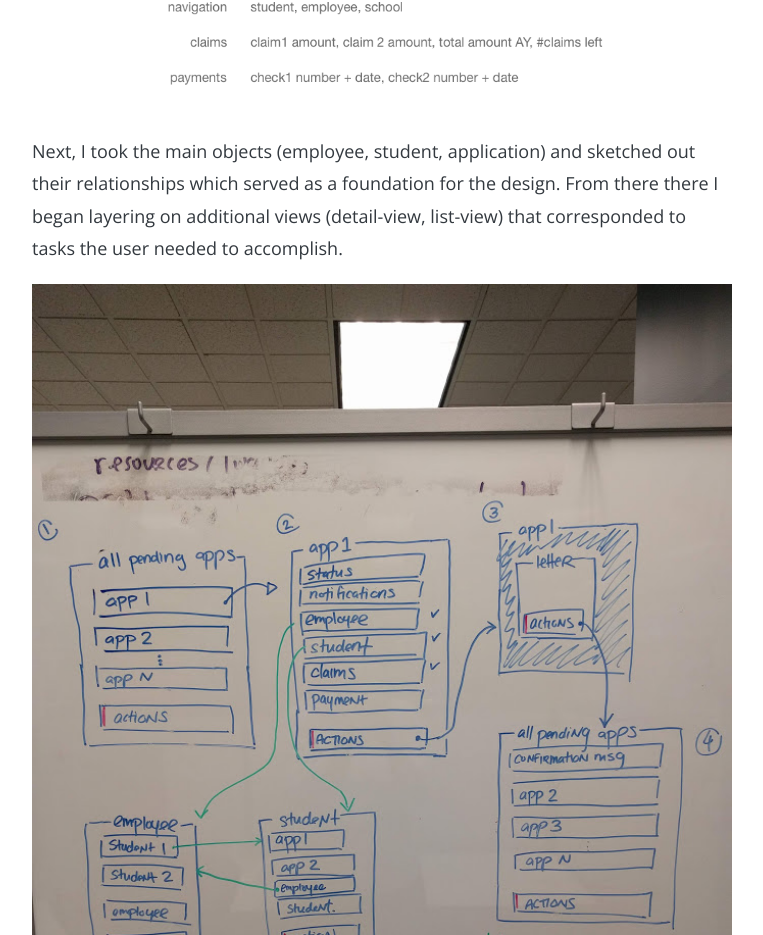
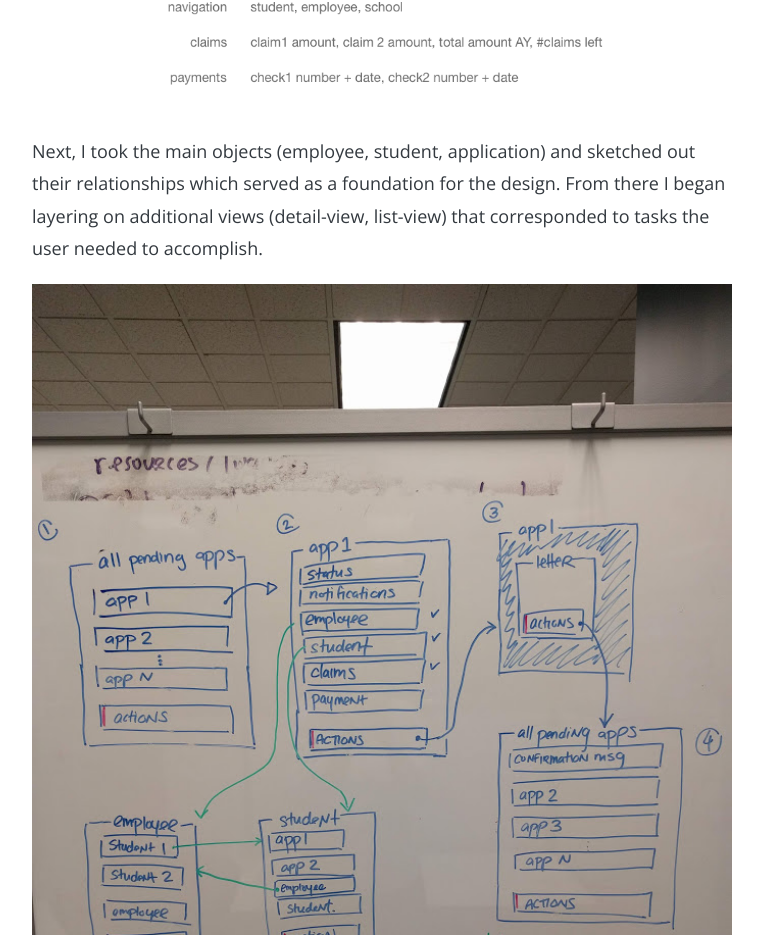
Before and after one commit to berthakuo/berthakuo.github.io, a website: page CSP.html in a window 1280 px wide. Shown: the part 1815-2750 px from the top of the page, without its empty margins (258-1021 px from the left). Drawn offline with nearby package versions, Linux system fonts and the light colour scheme.

Commit message:
remove extra 'there' in CSP sentence

```diff
--- a/CSP.html
+++ b/CSP.html
@@ -49,7 +49,7 @@
                         <img src='Images/CSP/application_ooux.png'>
                         <!-- <figcaption> The main object of the system was the benefit application.</figcaption> -->
                     </figure>
-                    <p>Next, I took the main objects (employee, student, application) and sketched out their relationships which served as a foundation for the design. From there there I began layering on additional views (detail-view, list-view) that corresponded to tasks the user needed to accomplish. </p>
+                    <p>Next, I took the main objects (employee, student, application) and sketched out their relationships which served as a foundation for the design. From there I began layering on additional views (detail-view, list-view) that corresponded to tasks the user needed to accomplish. </p>
                     <figure>
                         <img src='Images/CSP/system_sketch.jpg'>
                     </figure>
```
